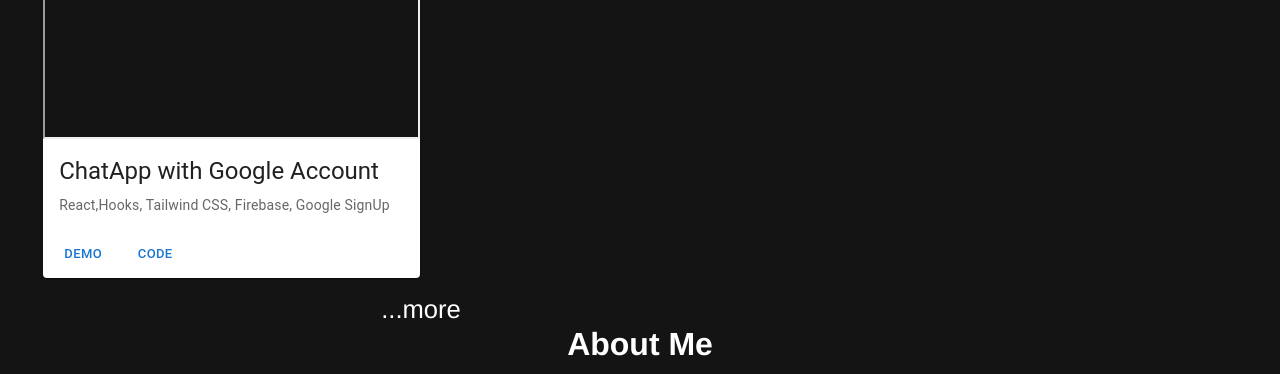
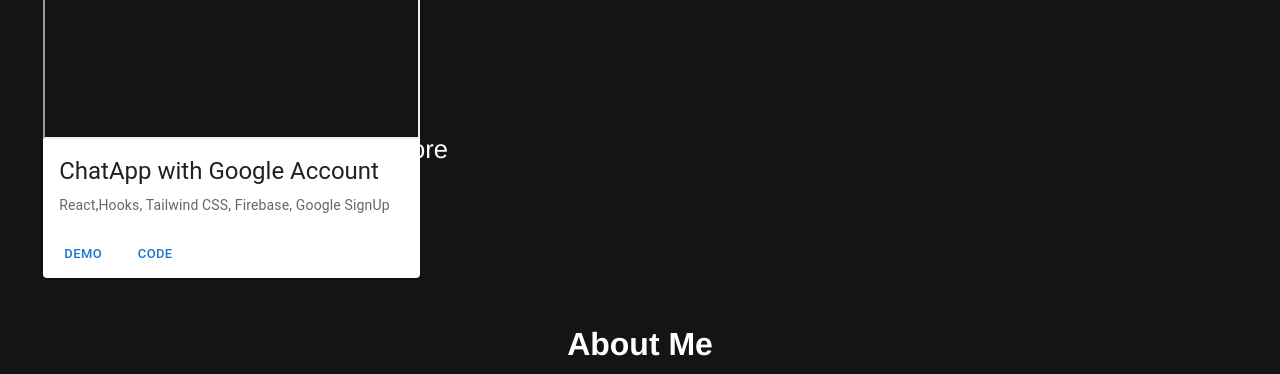
Before and after one commit to shilpigupta-460/-React-portfolio, a React (Create React App) app: page / in a window 1280 px wide. Shown: the part 1500-1874 px from the top of the page. Built offline with nearby package versions, Linux system fonts and the light colour scheme.

Commit message:
mirror changes

```diff
--- a/package.json
+++ b/package.json
@@ -2,8 +2,9 @@
   "name": "portfolio",
   "version": "0.1.0",
   "private": true,
-  "engines": {
-    "node": "v16.14.0"
+  "engines" : {
+    "npm" : ">=7.0.0",
+    "node" : ">=16.0.0"
   },
   "dependencies": {
     "@emailjs/browser": "^3.7.0",
--- a/src/routes/Home.js
+++ b/src/routes/Home.js
@@ -8,21 +8,24 @@ import Heading from '../components/Heading'
 import AboutMe from "../components/About/AboutMe"
 import { useNavigate } from 'react-router-dom'
 function Home() {
-     const navigate= useNavigate();
- const handle=()=>{
-    navigate("/project")
- }
+    const navigate = useNavigate();
+    const handle = () => {
+        navigate("/project")
+    }
     return (
 
         <div>
             <Navbar />
-            <HeroImage image={ Img } heading={ `HI, I'M Frontend DEVELOPER` } para={ 'Shilpi Gupta' } />
-            <Heading message={'Latest Works'}/>
-            <Card  length={4}/>
-            <Heading  message={' About Me'} />
-            <span  onClick ={handle}style={{ color:'#ffff', position:'absolute',bottom:'-128%',
-    right: '64%', fontSize:'1.6rem', cursor:'pointer'} }>...more</span>
-             <AboutMe  style={{   backgroundColor:  '#fdfdfd'}}/>
+            <HeroImage image={Img} heading={`HI, I'M Frontend DEVELOPER`} para={'Shilpi Gupta'} />
+            <Heading message={'Latest Works'} />
+            <Card length={4} />
+
+            <span onClick={handle} style={{
+                color: '#ffff', position: 'absolute', bottom: '-108%',
+                right: '65%', fontSize: '1.6rem', cursor: 'pointer'
+            }}>...more</span>
+            <Heading message={' About Me'} />
+            <AboutMe style={{ backgroundColor: '#fdfdfd' }} />
             <Footer />
         </div>
 
```
Also changed, not shown: 1 other file (tests, documents, lock files or other folders).
